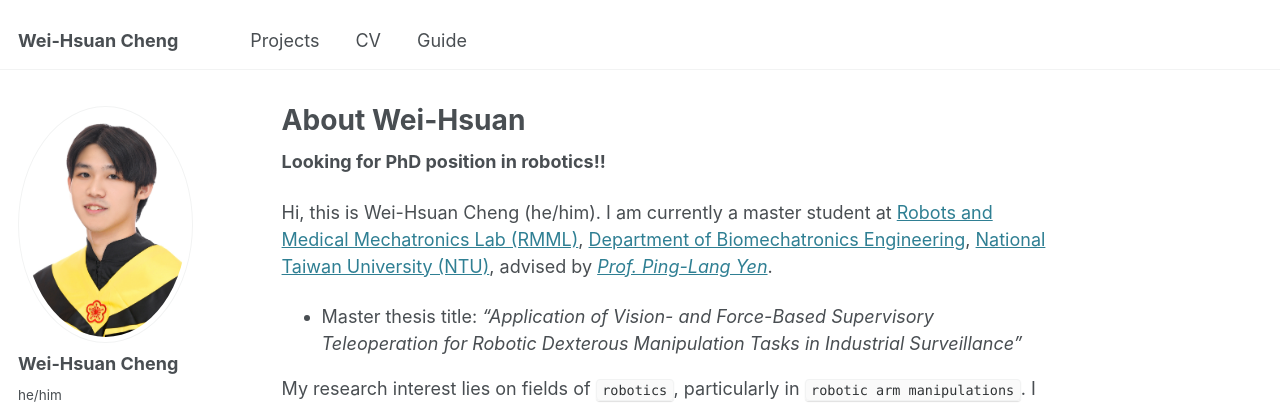
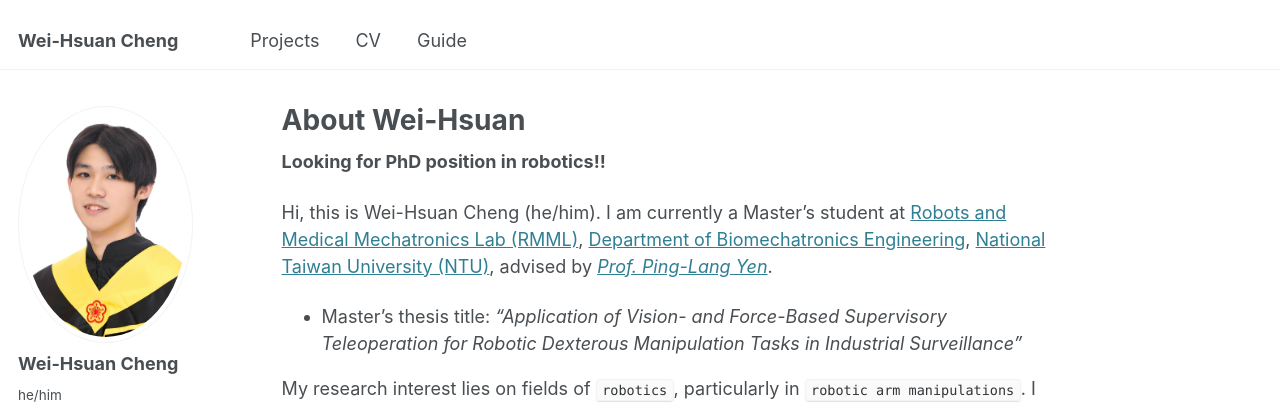
Before and after one commit to wei-hsuan-cheng/wei-hsuan-cheng.github.io, a Jekyll site: the page built from _pages/about.md, in a window 1280 px wide and 1126 px high. Shown: the top 406 px of the window. Built offline with Jekyll 4.4.1, drawn with Linux system fonts in a browser that asks for light colours.

```diff
--- a/_pages/about.md
+++ b/_pages/about.md
@@ -18,9 +18,9 @@ redirect_from:
 
 **Looking for PhD position in robotics!!**
 
-Hi, this is Wei-Hsuan Cheng (he/him). I am currently a master student at [Robots and Medical Mechatronics Lab (RMML)][RMML], [Department of Biomechatronics Engineering][NTUBME], [National Taiwan University (NTU)][NTU], advised by *[Prof. Ping-Lang Yen]*.
+Hi, this is Wei-Hsuan Cheng (he/him). I am currently a Master's student at [Robots and Medical Mechatronics Lab (RMML)][RMML], [Department of Biomechatronics Engineering][NTUBME], [National Taiwan University (NTU)][NTU], advised by *[Prof. Ping-Lang Yen]*.
 
-- Master thesis title: *“Application of Vision- and Force-Based Supervisory Teleoperation for Robotic Dexterous Manipulation Tasks in Industrial Surveillance”*
+- Master's thesis title: *“Application of Vision- and Force-Based Supervisory Teleoperation for Robotic Dexterous Manipulation Tasks in Industrial Surveillance”*
 
 My research interest lies on fields of ``robotics``, particularly in ``robotic arm manipulations``. I have experience in diverse domains in robotics, including and not limited to
 - ``Teleoperation`` robotic system through ``wireless communication``
@@ -30,7 +30,7 @@ My research interest lies on fields of ``robotics``, particularly in ``robotic a
 - Application of ``geometric algebra`` in robotics
 
 Check out my [projects] and [resume] here. Reach out if you’re intereted in what I’m doing!
-<!-- Check out my [resume] here. Reach out if you’re intereted in what I’m doing! -->
+
 
 [RMML]: http://rmml.bime.ntu.edu.tw/nturmmle.html
 [NTUBME]: https://www.bime.ntu.edu.tw/English/Default.html
```
